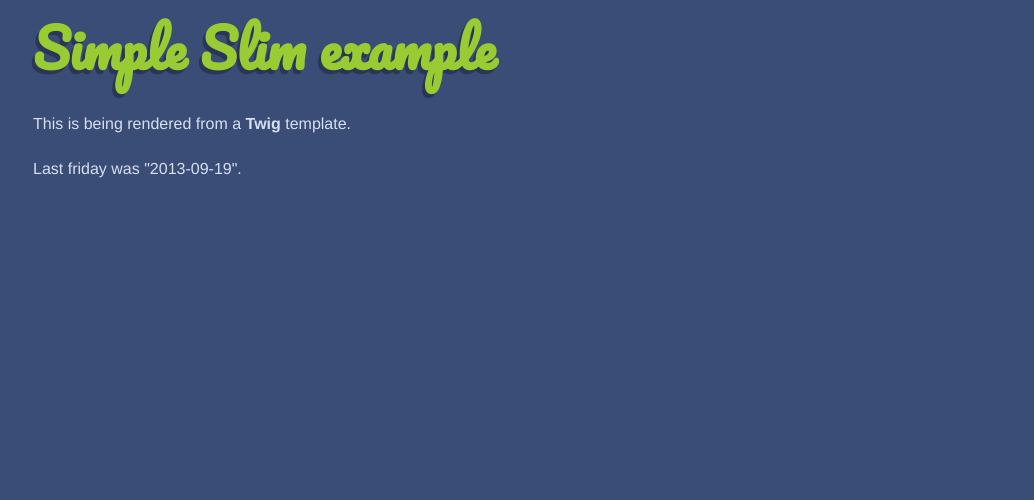
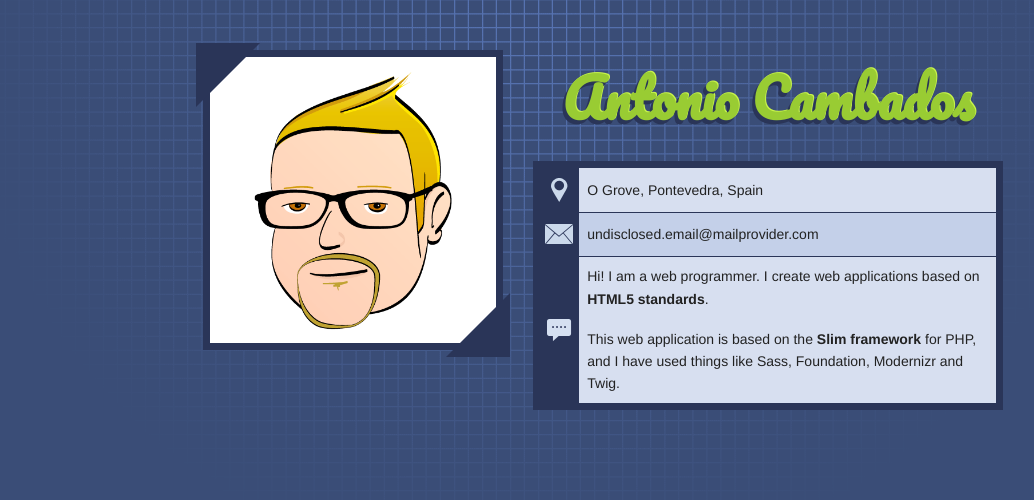
Before and after one commit to antoniocambados/slim-example, a PHP site: template templates/index.html.twig in a window 1280 px wide. Shown: the top 500 px of the page, without its empty margins (122-1156 px from the left). Run offline with PHP 8.4, Linux system fonts and the light colour scheme; the template is opened without the code that fills it, so the values that code supplies are empty; some libraries are stand-ins or nearby versions.

Commit message:
Added a 'Profile' section to the homepage.

```diff
--- a/public/scss/style.scss
+++ b/public/scss/style.scss
@@ -7,4 +7,6 @@
 // This includes all of the foundation global elements that are needed to work with any of the other files.
 @import "vendor/normalize",
 				"vendor/foundation/foundation",
-				"style/typography";
+				"style/layout",
+				"style/typography",
+				"style/index";
--- /dev/null
+++ b/public/scss/style/_index.scss
@@ -0,0 +1,98 @@
+// Index
+
+/*
+ * Profile
+ */
+#profile {
+
+	.profile-picture {
+		max-height: 300px;
+		max-width: 300px;
+		background-color: #ffffff;
+		border: 7px solid $color-text-dark;
+		margin: 0 auto;
+		position: relative;
+
+		.triangle {
+			position: absolute;
+			width: 0px;
+			height: 0px;
+			border-style: solid;
+
+			&.triangle-up {
+				top: -14px;
+				left: -14px;
+				border-width: 64px 64px 0 0;
+				border-color: $color-text-dark transparent transparent transparent;
+			}
+			&.triangle-down {
+				bottom: -14px;
+				right: -14px;
+				border-width: 0 0 64px 64px;
+				border-color: transparent transparent $color-text-dark transparent;
+			}
+		}
+	}
+
+	.profile-info {
+
+		h1 {
+			text-align: center;
+		}
+
+		table {
+			border: 7px solid $color-text-dark;
+
+			tr {
+				border-bottom: 1px solid $color-text-dark;
+
+				&:first-child {
+					// border-top-right-radius: 3px;
+				}
+				&:last-child {
+					// border-bottom-right-radius: 3px;
+					border-bottom-width: 0px;
+				}
+
+				td {
+					line-height: em-calc(32);
+				}
+
+				.bullet {
+					width: 42px;
+					background-color: $color-text-dark;
+					margin-right: 10px;
+					background-position: center center;
+					background-repeat: no-repeat;
+
+					&.bullet-location {
+						background-image: url('/img/bullet-location.png');
+					}
+					&.bullet-email {
+						background-image: url('/img/bullet-email.png');
+					}
+					&.bullet-about {
+						background-image: url('/img/bullet-about.png');
+					}
+				}
+
+				p:last-child {
+					margin-bottom: 0px;
+				}
+			}
+		}
+	}
+}
+
+/* Styles for screens that are atleast 768px; */
+@media #{$small} {
+	#profile {
+		.profile-picture {
+			float: right;
+		}
+
+		.profile-info {
+			text-align: left;
+		}
+	}
+}
--- /dev/null
+++ b/public/scss/style/_layout.scss
@@ -0,0 +1,12 @@
+// Layout
+
+/*
+ * Background
+ */
+
+ body {
+ 	background-position: top center;
+ 	background-repeat: no-repeat;
+ 	background-image: url('/img/background.png');
+ 	margin-top: 50px;
+ }
--- a/public/scss/style/_typography.scss
+++ b/public/scss/style/_typography.scss
@@ -4,5 +4,5 @@
  * Headings
  */
 h1, h2, h3, h4, h5, h6 {
-	text-shadow: -3px 4px 0px $color-text-dark;
+	text-shadow: -3px 4px 0px $color-text-dark, 1px -1px 0px $color-lime-bright;
 }
--- a/public/scss/vendor/foundation/foundation/_variables.scss
+++ b/public/scss/vendor/foundation/foundation/_variables.scss
@@ -3,13 +3,15 @@
 //
 
 // Project variables
-$color-background: #3A4D77;
-$color-text-light: #D7DFF0;
-$color-text-dark:  #2A3558;
-$color-lime:       #99CC33;
-$color-yellow:     #FFD600;
-$color-orange:     #FF8500;
-$color-red:        #EE4D4D;
+$color-background:  #3A4D77;
+$color-text-light:  #D7DFF0;
+$color-text-dark:   #2A3558;
+$color-text-darker: #19233B;
+$color-lime:        #99CC33;
+$color-lime-bright: #C8F44B;
+$color-yellow:      #FFD600;
+$color-orange:      #FF8500;
+$color-red:         #EE4D4D;
 
 
 
@@ -1190,8 +1192,8 @@
 
 // These control the background color for the table and even rows
 
-// $table-bg: #fff;
-// $table-even-row-bg: #f9f9f9;
+$table-bg: $color-text-light;
+$table-even-row-bg: darken($table-bg, 5%);
 
 // These control the table cell border style
 
--- a/templates/index.html.twig
+++ b/templates/index.html.twig
@@ -1,7 +1,5 @@
 {% extends 'layout.html.twig' %}
 
 {% block content %}
-	<h1>Simple Slim example</h1>
-	<p>This is being rendered from a <strong>Twig</strong> template.</p>
-	<p>Last friday was &quot;{{ date|date('Y-m-d') }}&quot;.</p>
+	{% include "index/_profile.html.twig" %}
 {% endblock content %}
--- /dev/null
+++ b/templates/index/_profile.html.twig
@@ -0,0 +1,33 @@
+<div id="profile" class="row">
+	<div class="large-6 columns">
+		<div class="profile-picture">
+			<div class="triangle triangle-up"></div>
+			<img src="/img/profile.png"/>
+			<div class="triangle triangle-down"></div>
+		</div>
+	</div>
+	<div class="large-6 columns">
+		<div class="profile-info">
+			<h1>Antonio Cambados</h1>
+			<table class="large-12 columns">
+				<tbody>
+					<tr>
+						<td title="Location" class="bullet bullet-location"></td>
+						<td>O Grove, Pontevedra, Spain</td>
+					</tr>
+					<tr>
+						<td title="Email" class="bullet bullet-email"></td>
+						<td>undisclosed.email@mailprovider.com</td>
+					</tr>
+					<tr>
+						<td title="About" class="bullet bullet-about"></td>
+						<td>
+							<p>Hi! I am a web programmer. I create web applications based on <strong>HTML5 standards</strong>.</p>
+							<p>This web application is based on the <strong>Slim framework</strong> for PHP, and I have used things like Sass, Foundation, Modernizr and Twig.</p>
+						</td>
+					</tr>
+				</tbody>
+			</table>
+		</div>
+	</div>
+</div>
```
Also changed, not shown: public/css/style.css, public/img/background.png (added), public/img/bullet-about.png (added), public/img/bullet-email.png (added), public/img/bullet-location.png (added), public/img/profile.png (added).
